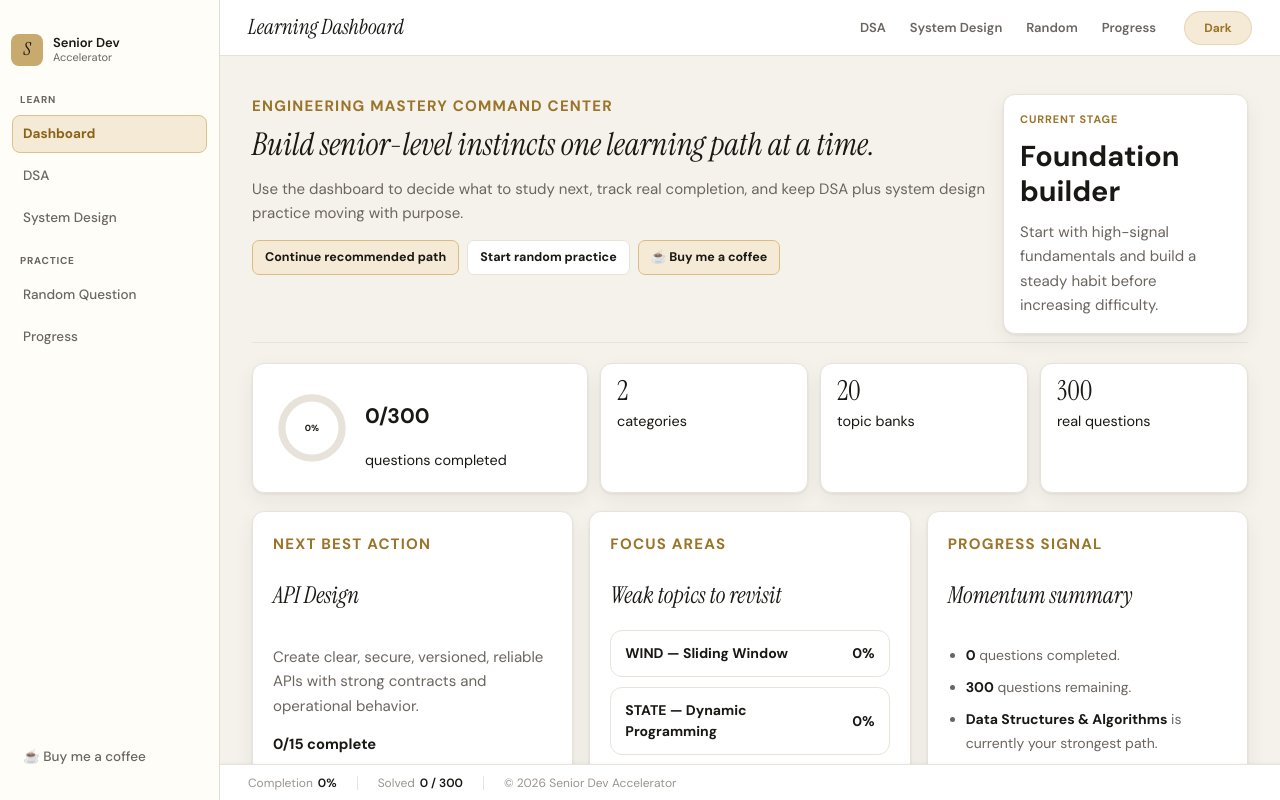
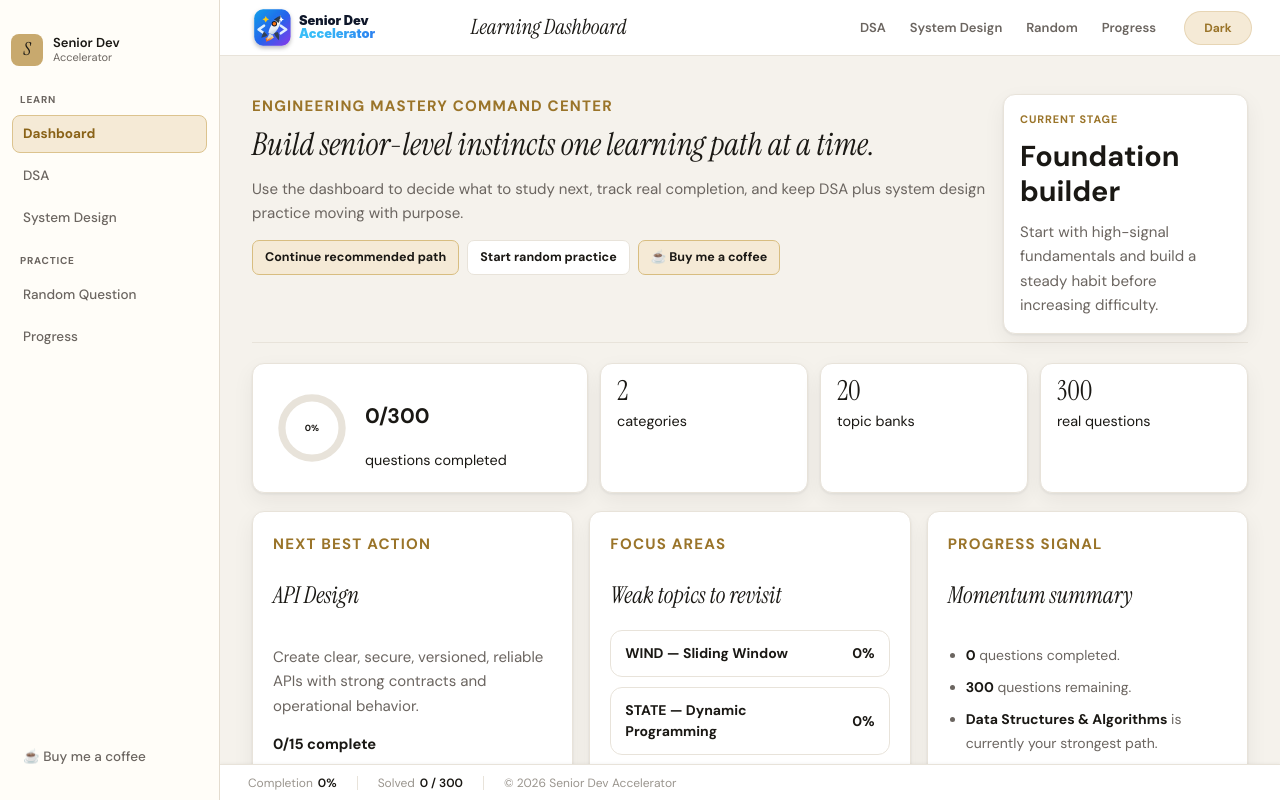
Before and after one commit to msomi22/senior-dev-accelerator, a React (Vite) app: page / in a window 1280 px wide. Built offline with nearby package versions, Linux system fonts and the light colour scheme; no server answers.

Commit message:
Restore brand logo to header

```diff
--- a/src/components/Navbar.jsx
+++ b/src/components/Navbar.jsx
@@ -1,6 +1,7 @@
 import { NavLink, useLocation } from 'react-router-dom';
 import { usePreferences } from '../hooks/usePreferences.js';
 import { categories } from '../services/questionBankService.js';
+import '../styles/brand.css';
 
 function pageTitle(pathname) {
   if (pathname === '/') return 'Learning Dashboard';
@@ -32,8 +33,23 @@ export default function Navbar() {
     .filter((category) => category.featured !== false)
     .slice(0, 2);
 
+  const logoSrc = theme === 'dark'
+    ? '/brand-logo-dark.svg'
+    : '/brand-logo-light.svg';
+
   return (
     <header className="nav topbar">
+      <NavLink to="/" className="brand topbar-brand" aria-label="Senior Dev Accelerator dashboard">
+        <img
+          src={logoSrc}
+          alt="Senior Dev Accelerator"
+          className="brand-logo"
+        />
+        <span className="brand-text-fallback">
+          Senior Dev Accelerator
+        </span>
+      </NavLink>
+
       <span className="topbar-title">{pageTitle(location.pathname)}</span>
 
       <nav className="topbar-links" aria-label="Primary">
```
